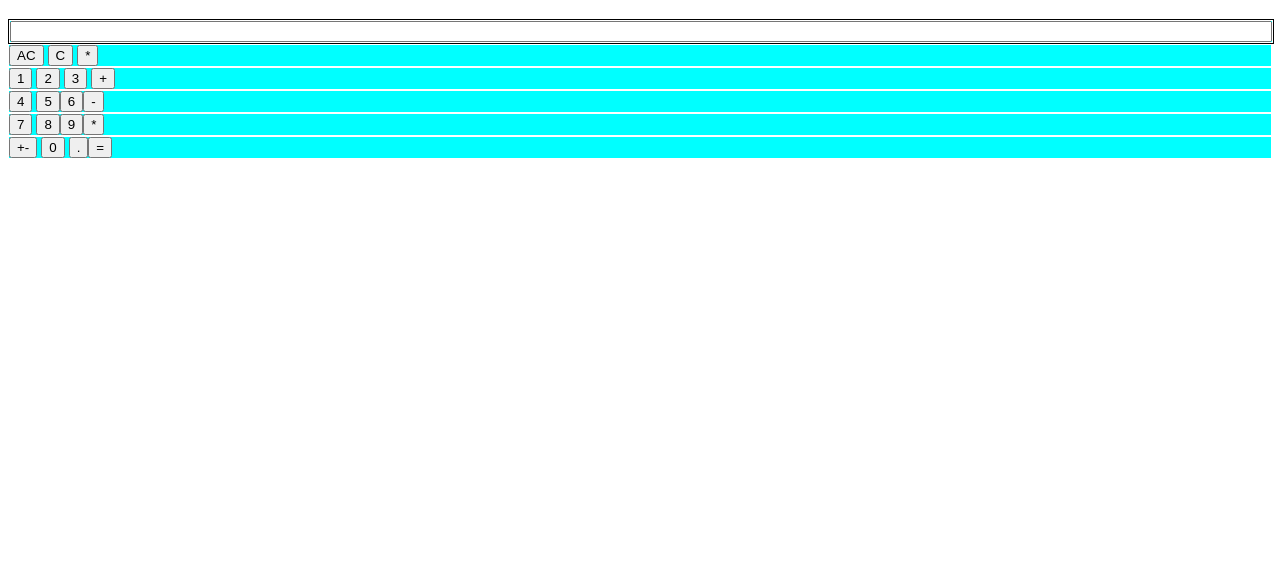
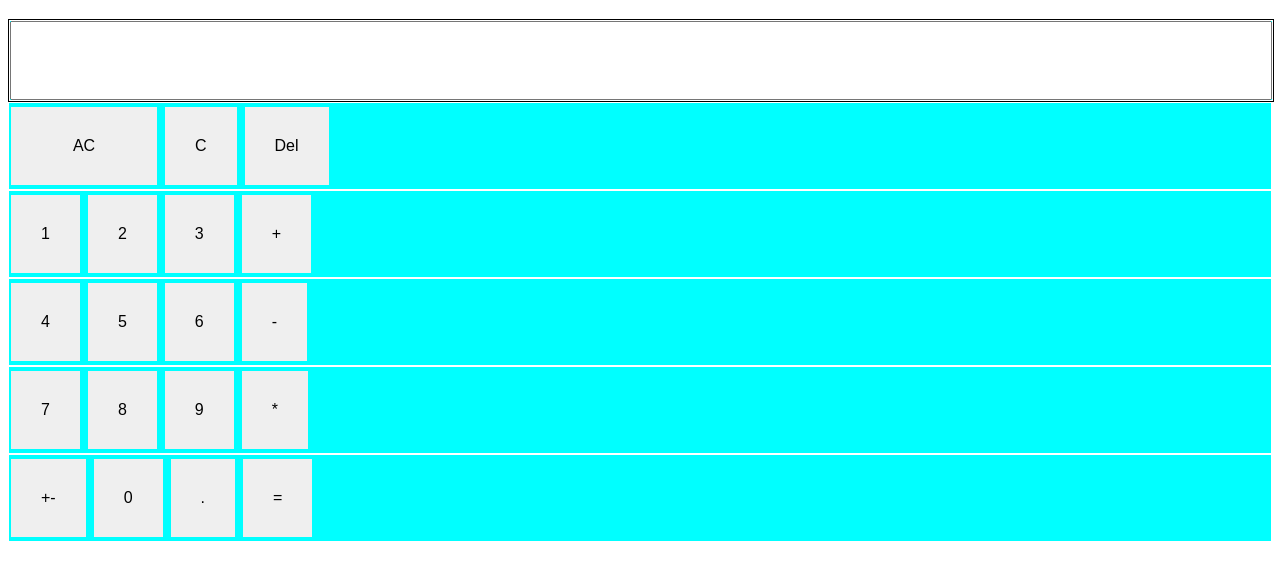
Before and after one commit to EvanCN10/Simple_Calculator, a plain HTML site: page index.html in a window 1280 px wide. Shown: the part 61-640 px from the top of the page. Drawn offline with Linux system fonts and the light colour scheme.

Commit message:
Update 1.1 (AC, Input)

```diff
--- a/css/style.css
+++ b/css/style.css
@@ -14,4 +14,29 @@
 
 .input {
   width: -webkit-fill-available;
+  padding: 30px;
 }
+
+.button {
+  border: none;
+  min-width: 30px;
+  padding: 30px;
+  text-align: center;
+  text-decoration: none;
+  display: inline-block;
+  font-size: 16px;
+  margin: 4px 2px;
+  cursor: pointer;
+}
+
+.button-ac {
+  border: none;
+  min-width: 146px;
+  padding: 30px;
+  text-align: center;
+  text-decoration: none;
+  display: inline-block;
+  font-size: 16px;
+  margin: 4px 2px;
+  cursor: pointer;
+}
--- a/index.html
+++ b/index.html
@@ -7,39 +7,85 @@
     <meta name="viewport" content="width=device-width, initial-scale=1.0" />
     <title>Simple_Calculator</title>
     <link rel="stylesheet" href="./css/style.css" />
+    <script src="./js/script.js"></script>
   </head>
   <body>
     <h1>Let's Calculate</h1>
     <div class="container">
       <div class="container-row">
-        <input name="display" class="input" type="number" />
+        <input id="display" name="display" class="input" />
       </div>
     </div>
     <div class="container-row">
-      <button class="button">AC</button>
-      <button class="button">C</button>
-      <button class="button">*</button>
+      <button
+        class="button-ac"
+        value="AC"
+        onclick="buttonclick(this.innerText)"
+      >
+        AC
+      </button>
+      <button class="button" value="C" onclick="buttonclick(this.innerText)">
+        C
+      </button>
+      <button class="button" value="Del" onclick="buttonclick(this.innerText)">
+        Del
+      </button>
     </div>
     <div class="container-row">
-      <button class="button">1</button>
-      <button class="button">2</button>
-      <button class="button">3</button>
-      <button class="button">+</button>
+      <button class="button" value="1" onclick="buttonclick(this.innerText)">
+        1
+      </button>
+      <button class="button" value="2" onclick="buttonclick(this.innerText)">
+        2
+      </button>
+      <button class="button" value="3" onclick="buttonclick(this.innerText)">
+        3
+      </button>
+      <button class="button" value="+" onclick="buttonclick(this.innerText)">
+        +
+      </button>
     </div>
     <div class="container-row">
-      <button class="button">4</button>
-      <button class="button">5</button><button class="button">6</button
-      ><button class="button">-</button>
+      <button class="button" value="4" onclick="buttonclick(this.innerText)">
+        4
+      </button>
+      <button class="button" value="5" onclick="buttonclick(this.innerText)">
+        5
+      </button>
+      <button class="button" value="6" onclick="buttonclick(this.innerText)">
+        6
+      </button>
+      <button class="button" value="-" onclick="buttonclick(this.innerText)">
+        -
+      </button>
     </div>
     <div class="container-row">
-      <button class="button">7</button>
-      <button class="button">8</button><button class="button">9</button
-      ><button class="button">*</button>
+      <button class="button" value="7" onclick="buttonclick(this.innerText)">
+        7
+      </button>
+      <button class="button" value="8" onclick="buttonclick(this.innerText)">
+        8
+      </button>
+      <button class="button" value="9" onclick="buttonclick(this.innerText)">
+        9
+      </button>
+      <button class="button" value="*" onclick="buttonclick(this.innerText)">
+        *
+      </button>
     </div>
     <div class="container-row">
-      <button class="button">+-</button>
-      <button class="button">0</button>
-      <button class="button">.</button><button class="button">=</button>
+      <button class="button" value="+-" onclick="buttonclick(this.innerText)">
+        +-
+      </button>
+      <button class="button" value="0" onclick="buttonclick(this.innerText)">
+        0
+      </button>
+      <button class="button" value="." onclick="buttonclick(this.innerText)">
+        .
+      </button>
+      <button class="button" value="=" onclick="buttonclick(this.innerText)">
+        =
+      </button>
     </div>
   </body>
 </html>
--- a/js/script.js
+++ b/js/script.js
@@ -1 +1,17 @@
 // File JS
+
+// Muatan awal untuk menampung jumlah input
+var calc_display = "";
+
+function buttonclick(e) {
+  // Kondisi ketika "AC" ditekan
+  if (e == "AC") {
+    calc_display = "";
+  } else {
+    // Jika tombol nomor ditekan (selain operator aritmatika), maka nomor2 tersebut akan digabung menjadi 1 string
+    calc_display += e;
+    console.log(calc_display);
+  }
+
+  document.getElementById("display").value = calc_display;
+}
```
